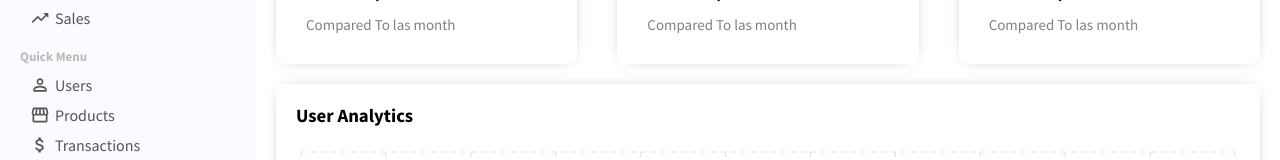
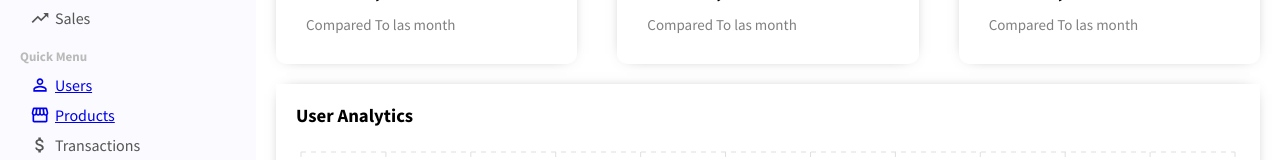
Before and after one commit to HelterDSouza/React-Dashboard, a React (Create React App) app: page / in a window 1280 px wide. Shown: the part 159-319 px from the top of the page. Built offline with nearby package versions, Linux system fonts and the light colour scheme.

Commit message:
add link

```diff
--- a/src/components/sidebar/Sidebar.jsx
+++ b/src/components/sidebar/Sidebar.jsx
@@ -1,5 +1,6 @@
 import React from 'react'
 import "./sidebar.css"
+import { Link } from 'react-router-dom'
 import {
     LineStyle,
     Timeline,
@@ -41,14 +42,18 @@
                 <div className="sidebarMenu">
                     <h3 className="sidebarTitle">Quick Menu</h3>
                     <ul className="sidebarList">
+                        <Link to="/users" className="link">
                             <li className="sidebarListItem">
                                 <PermIdentity className="sidebarIcon" />
                                 Users
                             </li>
+                        </Link>
+                        <Link to="/products" className="link">
                             <li className="sidebarListItem">
                                 <Storefront className="sidebarIcon" />
                                 Products
                             </li>
+                        </Link>
                         <li className="sidebarListItem">
                             <AttachMoney className="sidebarIcon" />
                             Transactions
```
Lines whose indentation alone changed are shown as unchanged.
